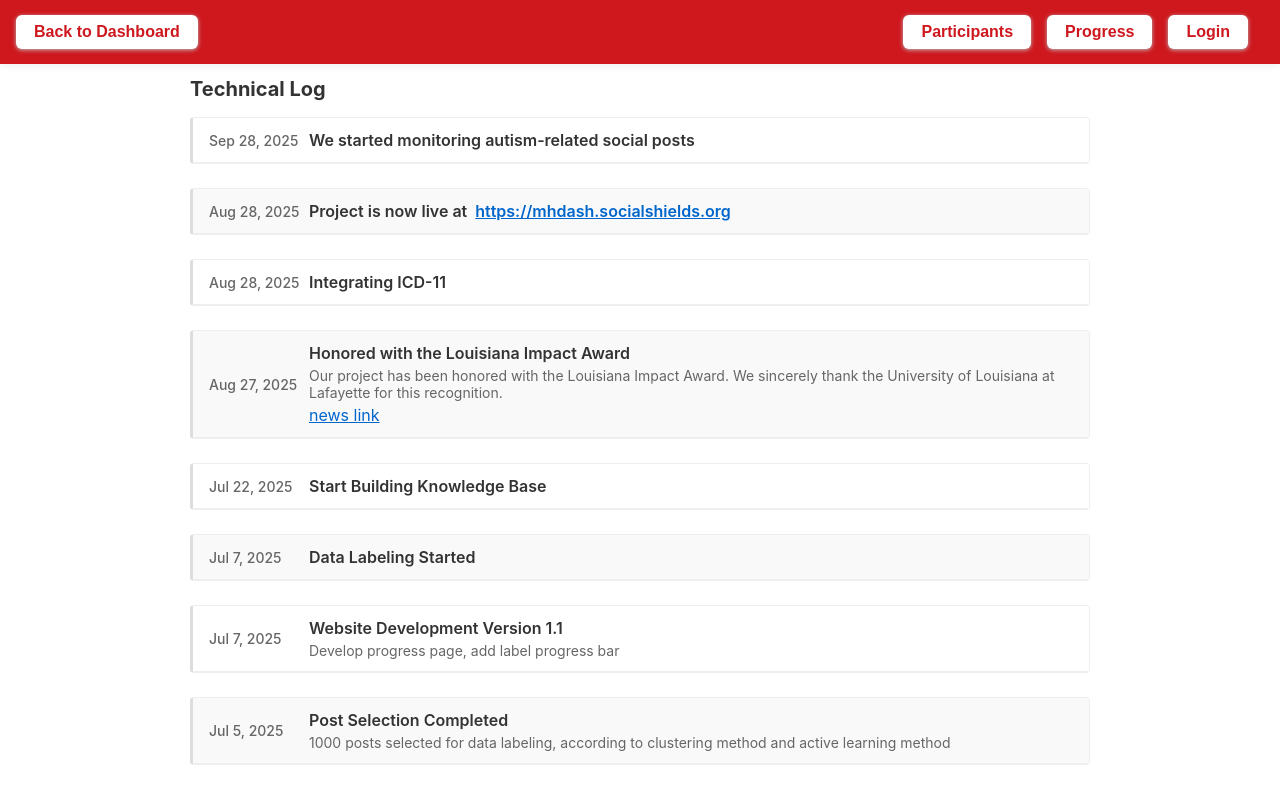
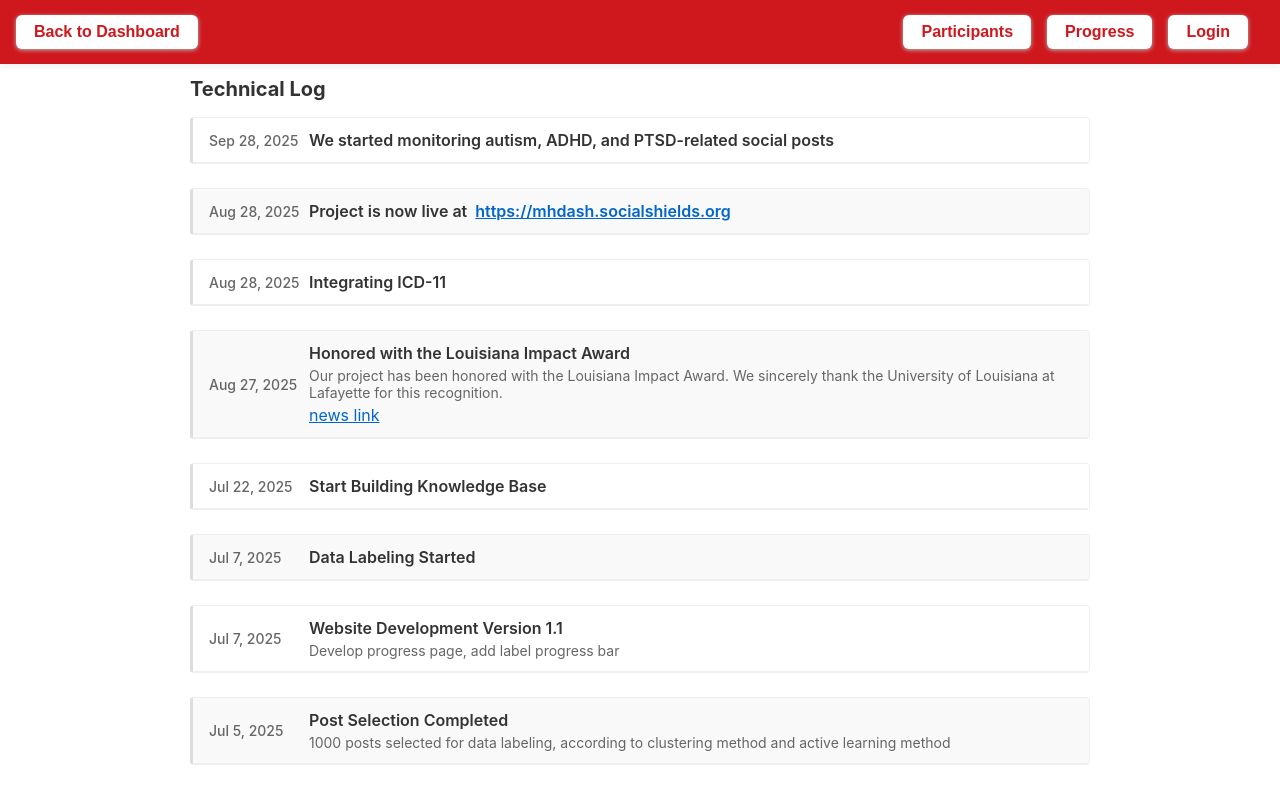
Before and after one commit to ihozh/mental-health-vercel, a Next.js app: page /progress in a window 1280 px wide. Shown: the top 788 px of the page. Built offline with nearby package versions, Linux system fonts and the light colour scheme.

Commit message:
update autism adhd ptsd

```diff
--- a/pages/progress.js
+++ b/pages/progress.js
@@ -17,7 +17,7 @@ export default function ProjectProgress() {
   const projectLogs = [
     {
       date: '2025-09-28',
-      title: 'We started monitoring autism-related social posts',
+      title: 'We started monitoring autism, ADHD, and PTSD-related social posts',
     },
     {
       date: '2025-08-28',
```
